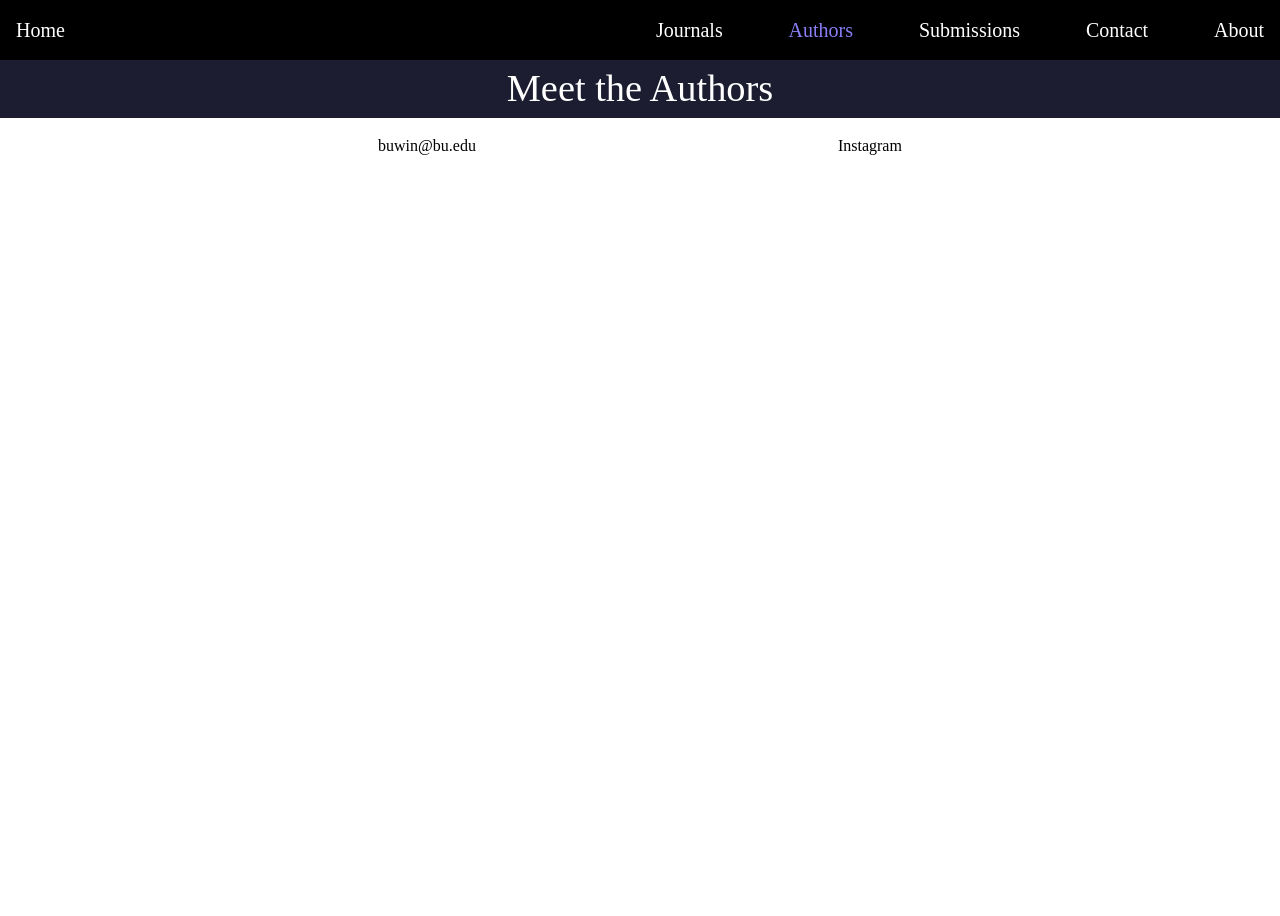
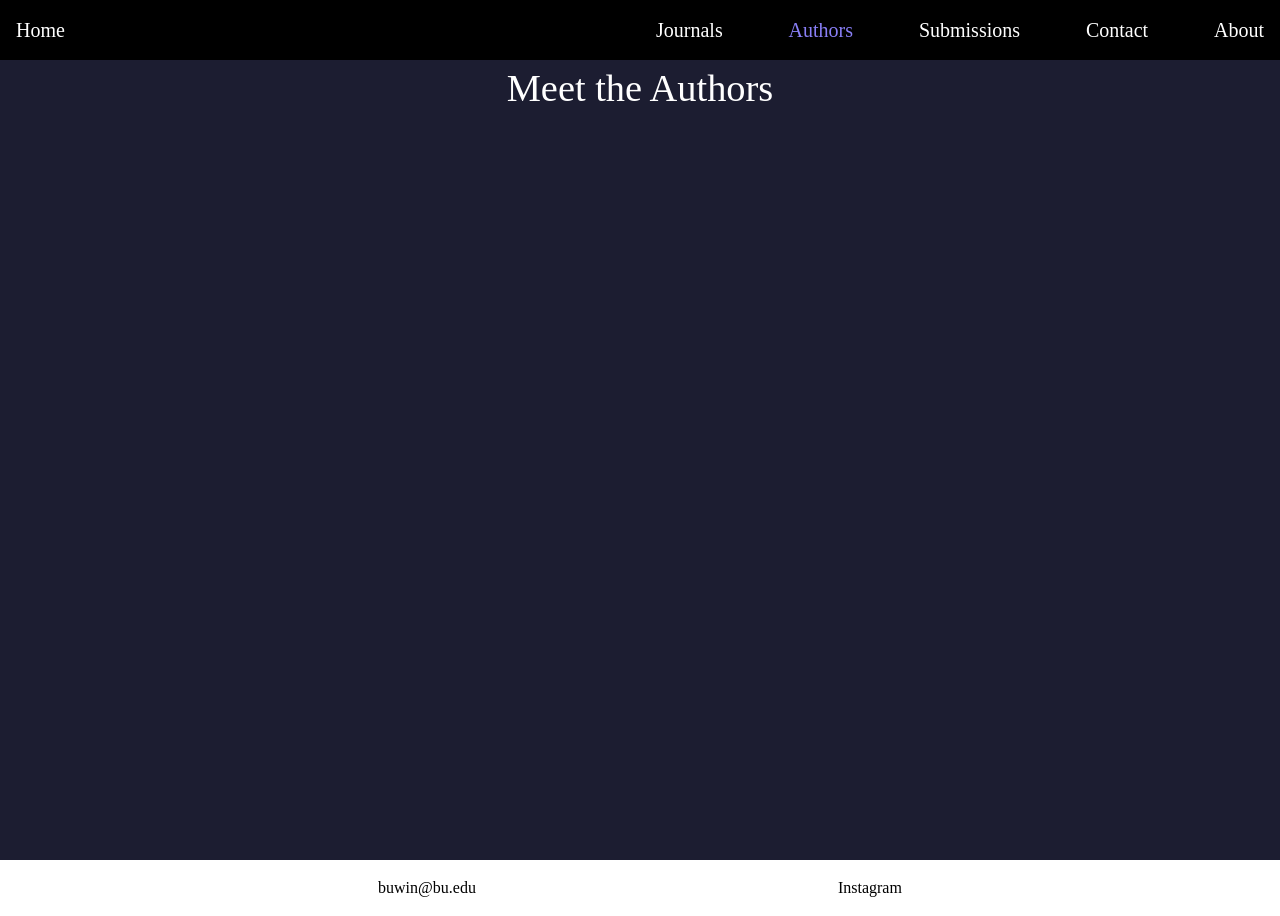
Before and after one commit to ridanaeeem/win-journal, a Next.js app: page /authors in a window 1280 px wide. Before the commit the page ends 800 px from the top, so only its background shows below. Built offline with nearby package versions, Linux system fonts and the light colour scheme.

Commit message:
minimum screen height across pages

```diff
--- a/app/authors/page.tsx
+++ b/app/authors/page.tsx
@@ -2,7 +2,7 @@ export default function Authors() {
 	return (
 		<div>
 			<title>Authors</title>
-			<main>
+			<main className="min-h-screen ">
 				<h1 className="subtitle">Meet the Authors</h1>
 			</main>
 		</div>
--- a/app/contact/page.tsx
+++ b/app/contact/page.tsx
@@ -2,7 +2,7 @@ export default function Contact() {
 	return (
 		<div>
 			<title>Contact</title>
-			<main>
+			<main className="min-h-screen ">
 				<h1 className="subtitle">Contact Us</h1>
 			</main>
 		</div>
--- a/app/journals/page.tsx
+++ b/app/journals/page.tsx
@@ -16,7 +16,7 @@ export default function Journals() {
 	return (
 		<div>
 			<title>Journals</title>
-			<main>
+			<main className="min-h-screen ">
 				<h1 className="subtitle">All Journals</h1>
 				<div className="flex justify-evenly text-6xl p-10">
 					<Link href="/journals/spring-2024">Spring 2024</Link>
--- a/app/submissions/page.tsx
+++ b/app/submissions/page.tsx
@@ -5,7 +5,7 @@ export default function Submissions() {
 	return (
 		<div>
 			<title>Submissions</title>
-			<main className="h-full">
+			<main className="min-h-screen ">
 				<h1 className="subtitle">Submissions</h1>
 				<p className="p-5 text-2xl">
 					We are thrilled you would like to submit an article to our journal! We are currently accepting
```
